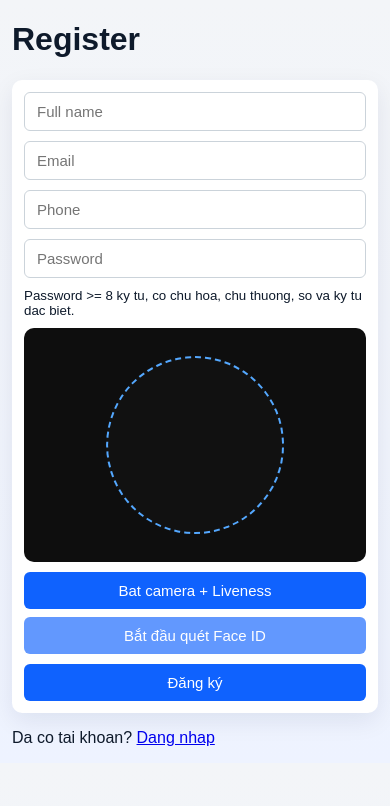
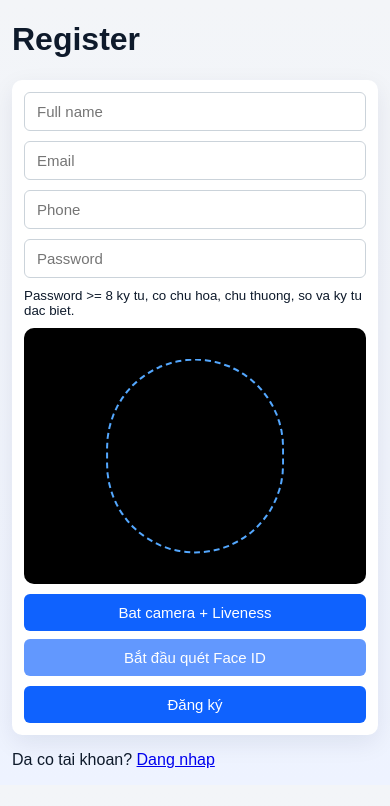
Before and after one commit to Harry1211-web/face-authentication-web, a React (Vite) app in the folder frontend/: page /register in a window 390 px wide. Shown: the top 806 px of the page. Built offline with nearby package versions, Linux system fonts and the light colour scheme; no server answers.

Commit message:
fix cam face for mobile

```diff
--- a/frontend/src/pages/RegisterPage.jsx
+++ b/frontend/src/pages/RegisterPage.jsx
@@ -223,7 +223,7 @@ export default function RegisterPage() {
         <small>{PASSWORD_HINT}</small>
 
         <div className="video-wrap">
-          <video ref={videoRef} autoPlay muted width="320" height="240" />
+          <video ref={videoRef} autoPlay muted width="320" height="240" playsInline/>
           <div className="face-guide" />
         </div>
         <div className="row">
--- a/frontend/src/styles/global.css
+++ b/frontend/src/styles/global.css
@@ -73,12 +73,23 @@ button:disabled {
   cursor: not-allowed;
 }
 
+.video-wrap {
+  position: relative;
+  width: 320px;
+  height: 240px; /* Cố định chiều cao */
+  max-width: 100%;
+  align-self: center;
+  border-radius: 10px;
+  overflow: hidden; /* Cực kỳ quan trọng để cắt phần tràn */
+  background: #000;  /* Nền đen để tránh lộ khoảng trống khi chưa load cam */
+}
+
 video {
-  background: #111;
-  border-radius: 8px;
-  width: 100%;
-  height: 100%;
-  object-fit: cover;
+  display: block;    /* Loại bỏ khoảng trống inline */
+  width: 100% !important;
+  height: 100% !important;
+  object-fit: cover; /* Ép video lấp đầy và cắt phần thừa */
+  transform: scaleX(-1); /* Lật gương để người dùng dễ căn chỉnh (giống selfie) */
 }
 
 .video-wrap {
@@ -210,7 +221,9 @@ video {
 
   .video-wrap {
     width: 100%;
-    height: min(60vw, 300px);
+    aspect-ratio: 4/3;
+    height: auto;
+
   }
 
   .face-guide {
```
